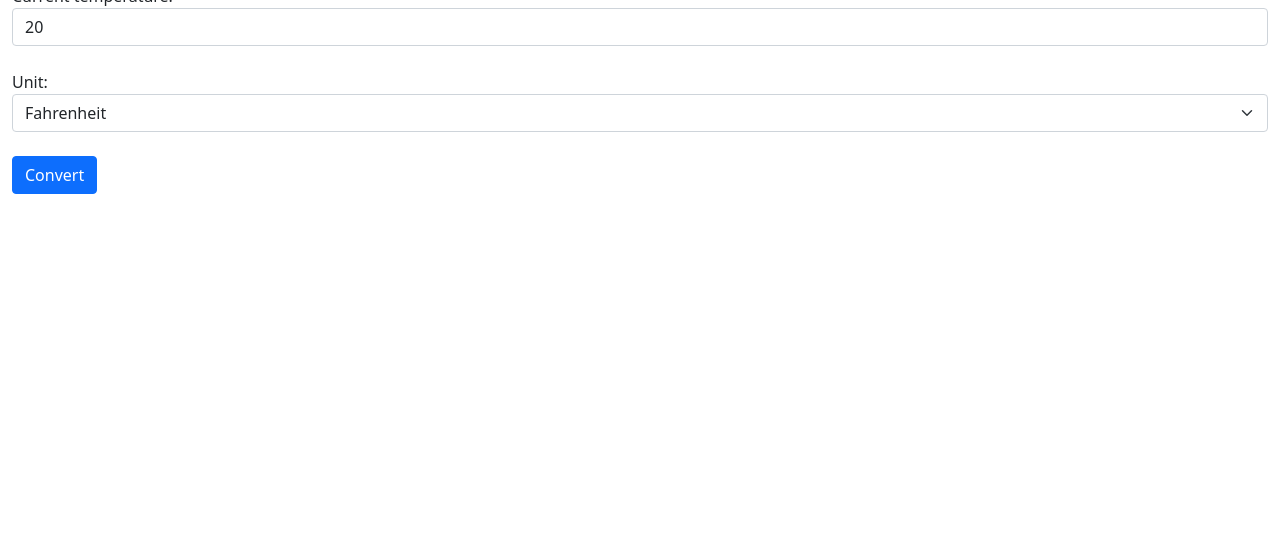
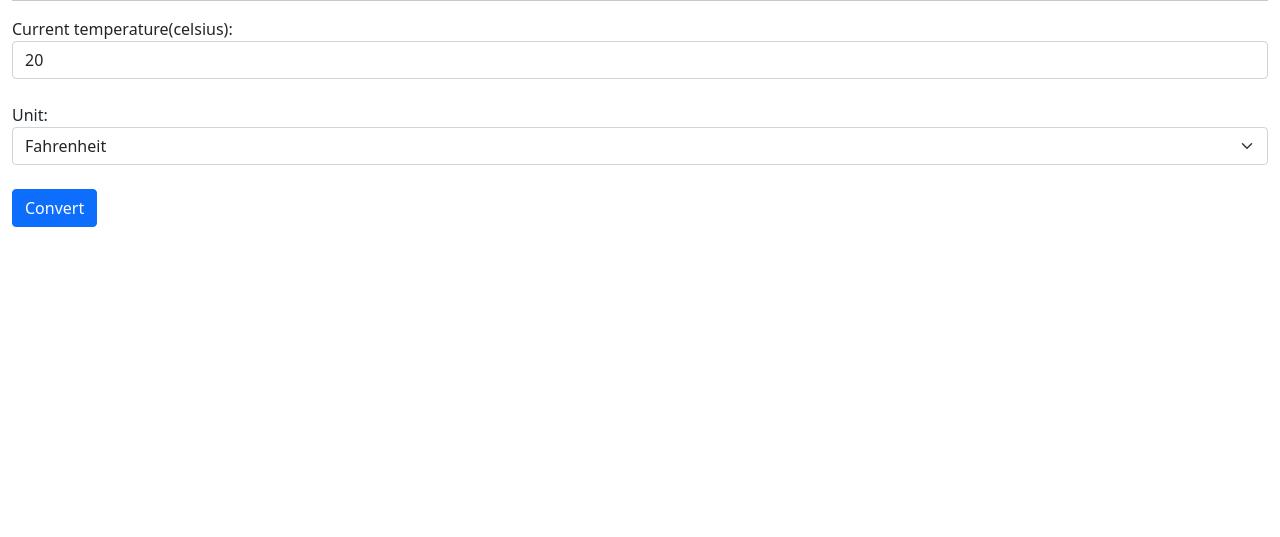
Before and after one commit to OumThitipoom/ex5a, a plain HTML site: page index.html in a window 1280 px wide. Shown: the part 263-800 px from the top of the page. Drawn offline with nearby package versions, Linux system fonts and the light colour scheme.

Commit message:
adding <hr> and edit label

```diff
--- a/index.html
+++ b/index.html
@@ -11,10 +11,10 @@
   <body>
     <div class="container-fluid">
 		<h1>Temperature conversion</h1>
-		<img src="images/temperature.gif" class="img-fluid" alt="runner logo" width="150" height="150"><br>
+		<img src="images/temperature.gif" class="img-fluid" alt="runner logo" width="150" height="150"><br><hr>
 		<form role="form" method="GET">
 		  <div class="form-group">
-			<label for="tem">Current temperature:</label>
+			<label for="tem">Current temperature(celsius):</label>
 			<input type="text" class="form-control" name="temp" id="temp" value="20">
 		  </div><br>
 		  <div class="form-group">
```
